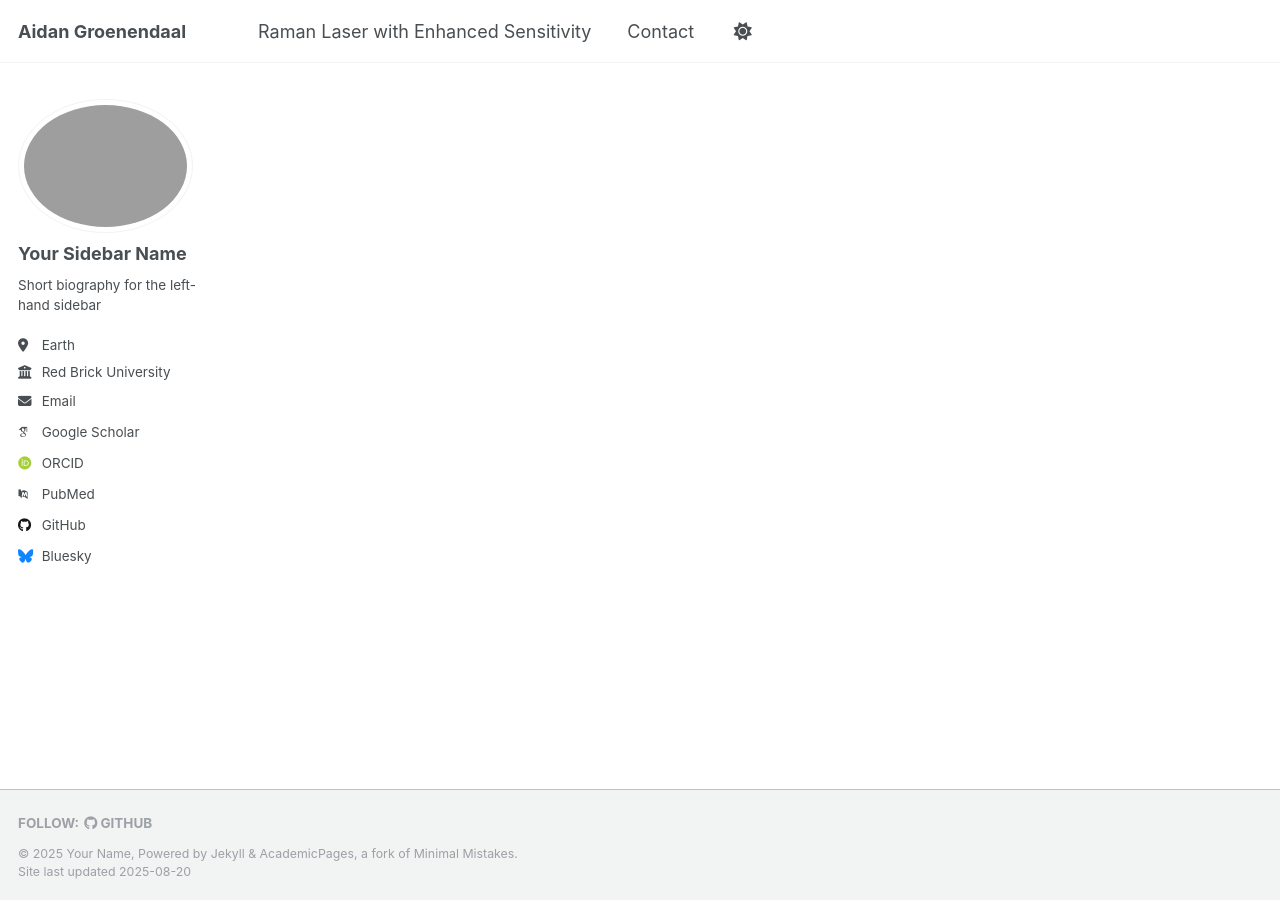
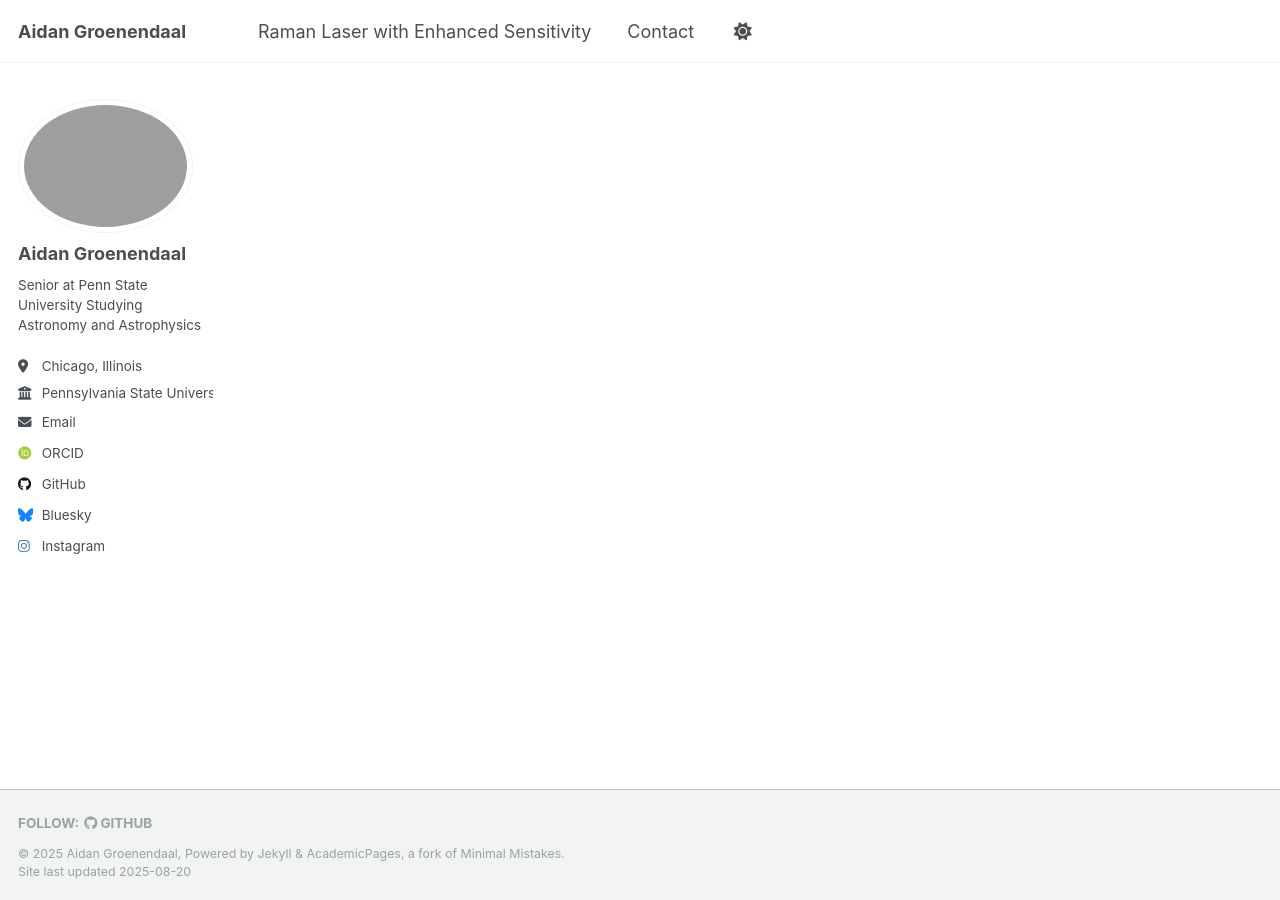
Before and after one commit to Aidangr8/aidangroenendaal.github.io, a Jekyll site: the page built from _pages/contact.md, in a window 1280 px wide. Built offline with Jekyll 4.4.1, drawn with Linux system fonts in a browser that asks for light colours; some web fonts are replaced; our own code applies the rules of GitHub Pages for plain Markdown files; a script that is not in the unit is left out.

Commit message:
Update _config.yml

```diff
--- a/_config.yml
+++ b/_config.yml
@@ -11,7 +11,7 @@ locale                   : "en-US"
 site_theme               : "default"
 title                    : "Aidan Groenendaal"
 title_separator          : "-"
-name                     : &name "Your Name"
+name                     : &name "Aidan Groenendaal"
 description              : &description "Astronomy Student"
 url                      : https://academicpages.github.io # the base hostname & protocol for your site e.g. "https://[your GitHub username].github.io" or if you already have some other page hosted on Github then use "https://[your GitHub username].github.io/[Your Repo Name]"
 baseurl                  : "" # the subpath of your site, e.g. "/blog"
@@ -23,22 +23,22 @@ repository               : "academicpages/academicpages.github.io"
 author:
   # Biographic information
   avatar           : "profile.png"
-  name             : "Your Sidebar Name"
+  name             : "Aidan Groenendaal"
   pronouns         : # example: "she/her"
-  bio              : "Short biography for the left-hand sidebar"
-  location         : "Earth"
-  employer         : "Red Brick University"
+  bio              : "Senior at Penn State University Studying Astronomy and Astrophysics"
+  location         : "Chicago, Illinois"
+  employer         : "Pennsylvania State University"
   uri              : # URL
-  email            : "none@example.org"
+  email            : "akg6157@psu.edu"
 
   # Academic websites
   academia         : # URL
   arxiv            : # URL - Update with the correct link to your profile
-  googlescholar    : "https://scholar.google.com/citations?user=PS_CX0AAAAAJ"
+  googlescholar    : # URL
   impactstory      : # URL
-  orcid            : "http://orcid.org/yourorcidurl"
+  orcid            : "https://orcid.org/0009-0001-1303-8898"
   semantic         : # URL
-  pubmed           : "https://www.ncbi.nlm.nih.gov/pubmed/?term=john+snow"
+  pubmed           : # URL
   researchgate     : # URL
   scopus           : # URL
 
@@ -59,7 +59,7 @@ author:
   goodreads        : # Username
   google_plus      : # Username
   keybase          : # Username
-  instagram        : # Username
+  instagram        : "aidan.groenendaal"
   lastfm           : # Username
   linkedin         : # Username
   mastodon         : # URL
```
